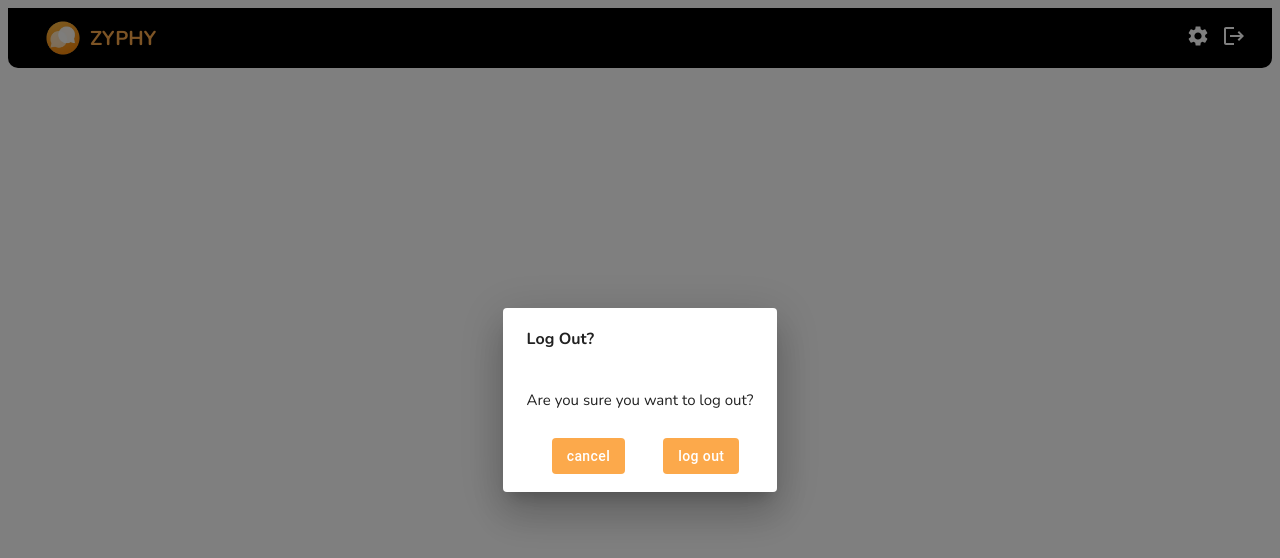
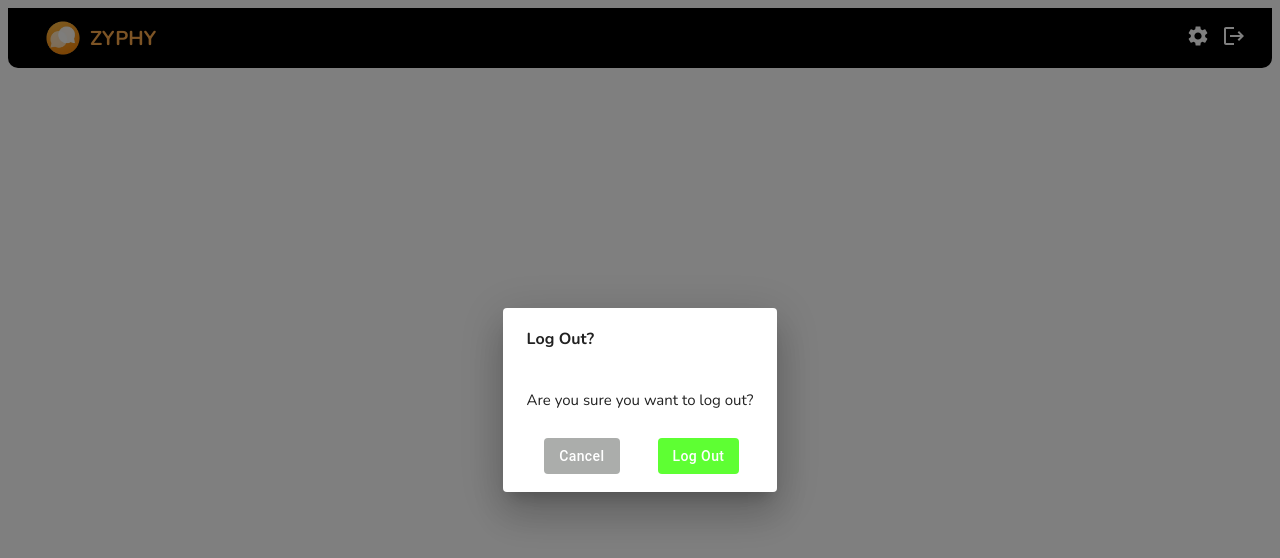
Before and after one commit to Nicessly/vitejs-vite-yivnppend, a React (Vite) app: page / in a window 1280 px wide. Both pictures are taken after a click on the button 1234 px from the left and 38 px from the top of the page. Shown: the top 558 px of the page. Built offline with nearby package versions, Linux system fonts and the light colour scheme.

Commit message:
estan cambiandos los botones de colores diferentes

```diff
--- a/src/nav/nav.css
+++ b/src/nav/nav.css
@@ -82,10 +82,11 @@
     padding: 6px 15px;
     margin-bottom: 10px;
     margin-right: 30px;
-    background-color: #fca94b;
     color: #ffffff;
-    text-transform: lowercase;
+    text-transform: capitalize;
   }
+
+
 
   .custom-dialog-actions button:hover{
     background-color: #ffffff;
--- a/src/nav/nav.jsx
+++ b/src/nav/nav.jsx
@@ -51,10 +51,10 @@ function Nav() {
         Are you sure you want to log out?
         </DialogContent>
         <DialogActions className="custom-dialog-actions">
-          <Button onClick={handleCloseLogoutDialog}>
+  <Button onClick={handleCloseLogoutDialog} sx={{ backgroundColor: "#ABADAB"}}>
     Cancel
   </Button>
-          <Button onClick={handleLogout} className='rojo'>
+  <Button onClick={handleLogout} sx={{ backgroundColor: "#5EFF33" }}>
     Log Out
   </Button>
 </DialogActions>
```
Lines whose indentation alone changed are shown as unchanged.
